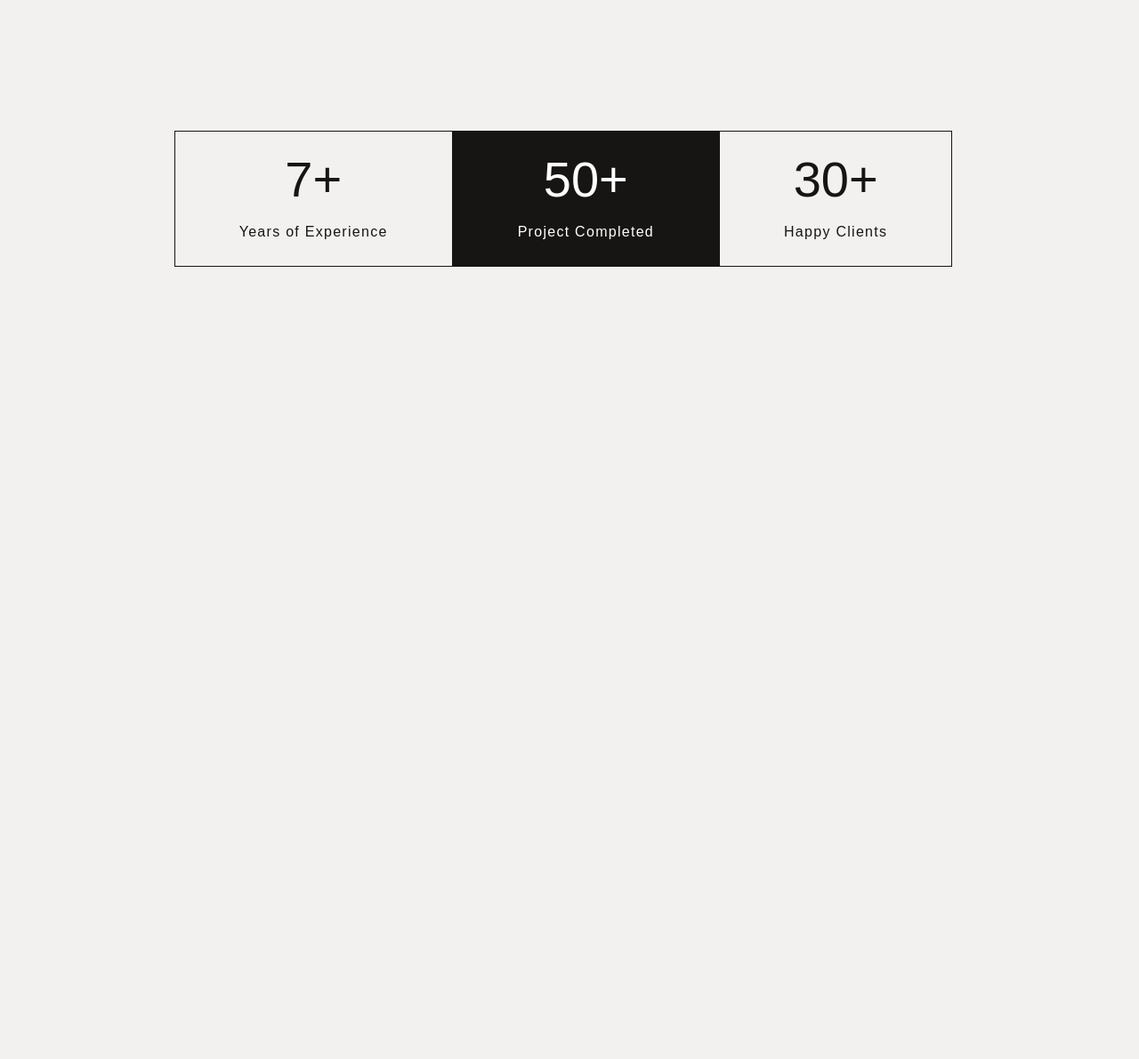
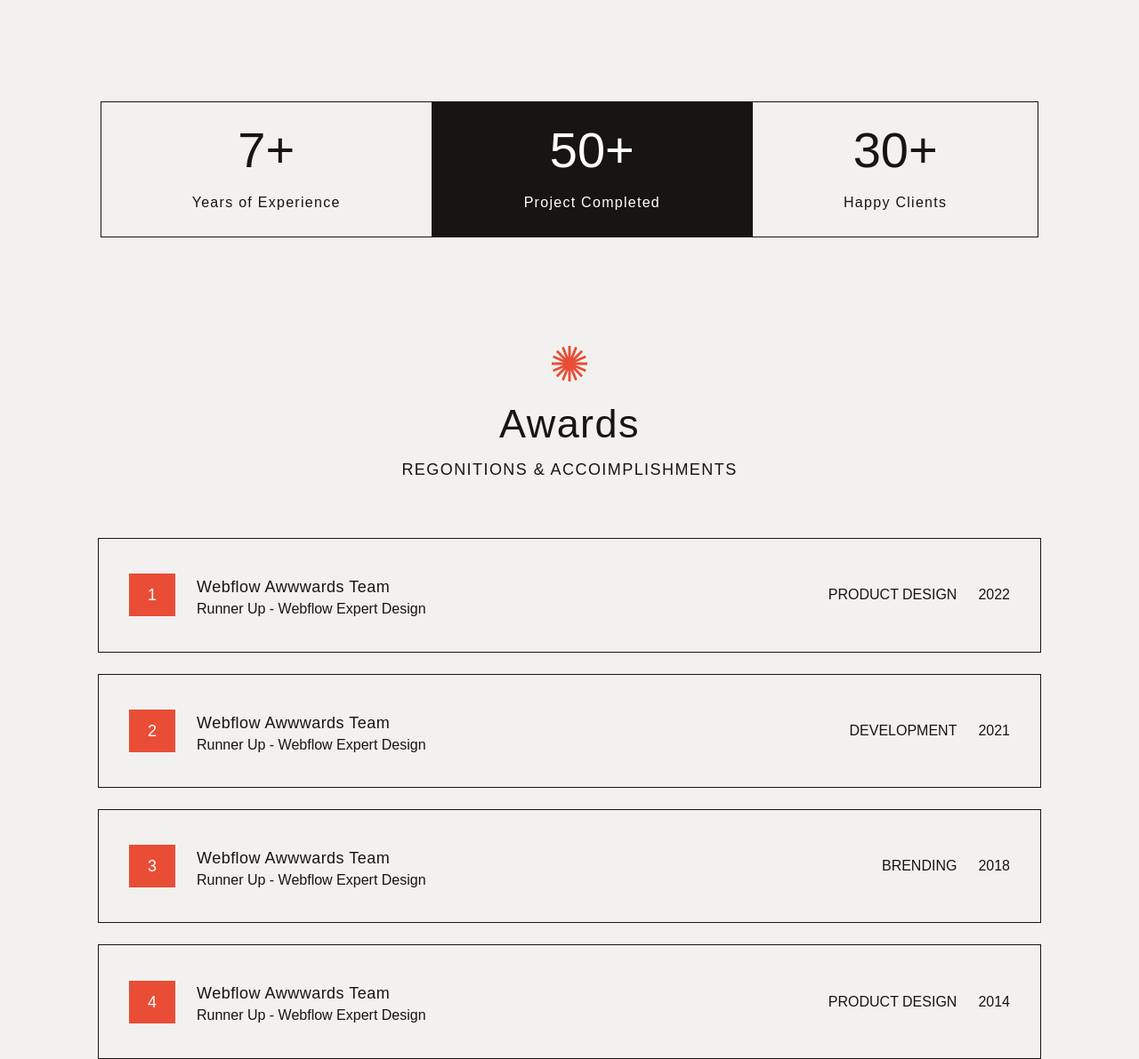
Before and after one commit to kirillovaaa/moxa, a React app: page / in a window 1280 px wide. Shown: the part 1251-2442 px from the top of the page at 89% size. Before the commit the page ends 1551 px from the top, so only its background shows below. Built offline with nearby package versions, Linux system fonts and the light colour scheme; a web font is replaced by a local one.

Commit message:
feat: сделать awards

```diff
--- a/src/components/App/App.js
+++ b/src/components/App/App.js
@@ -3,6 +3,7 @@ import Header from "../Header/Header";
 import Promo from "../Promo/Promo";
 import Ribbon from "../Ribbon/Ribbon";
 import Description from "../Description/Description";
+import Awards from "../Awards/Awards";
 
 // import Footer from "../Footer/Footer";
 
@@ -13,6 +14,7 @@ const App = () => {
       <Promo />
       <Ribbon />
       <Description />
+      <Awards />
     </main>
   );
 };
--- /dev/null
+++ b/src/components/Awards/Awards.css
@@ -0,0 +1,83 @@
+.awards {
+  display: flex;
+  flex-direction: column;
+  align-items: center;
+}
+
+.awards__image {
+  width: 40px;
+  height: 40px;
+  margin-bottom: 22px;
+}
+
+.awards__title {
+  margin: 0;
+  font-size: 45px;
+  font-weight: 400;
+  letter-spacing: 1.44px;
+  margin-bottom: 9px;
+}
+
+.awards__subtitle {
+  margin: 0;
+  font-size: 18px;
+  font-weight: 400;
+  line-height: 32px;
+  letter-spacing: 1.44px;
+  margin-bottom: 61px;
+}
+
+.awards__items {
+  display: flex;
+  flex-direction: column;
+  gap: 24px;
+}
+
+.awards__item {
+  display: flex;
+  flex-direction: row;
+  align-items: center;
+  width: 1060px;
+  justify-content: space-between;
+  padding: 38px 34px;
+  border: 1px solid #161513;
+}
+
+.awards__item-wrapper {
+  display: flex;
+  flex-direction: row;
+  gap: 24px;
+  align-items: center;
+}
+
+.awards__item-number {
+  border: 1px solid #e94d35;
+  padding: 7px 20px;
+  background-color: #e94d35;
+  color: #fff;
+  font-size: 18px;
+  line-height: 32px;
+}
+
+.awards__item-text {
+  display: flex;
+  flex-direction: column;
+}
+
+.awards__item-title {
+  font-size: 23px;
+  font-weight: 400;
+  line-height: 32px;
+  letter-spacing: 0.48px;
+}
+.awards__item-title {
+  font-size: 18px;
+  font-weight: 400;
+  line-height: 32px;
+}
+
+.awards__item-name,
+.awards__item-data {
+  font-size: 16px;
+  line-height: 32px;
+}
--- /dev/null
+++ b/src/components/Awards/Awards.js
@@ -0,0 +1,82 @@
+import React from "react";
+import "./Awards.css";
+import sun from "../../images/sun.svg";
+
+const Awards = () => {
+  return (
+    <section className="awards">
+      <img className="awards__image" src={sun} alt="sun" />
+      <h2 className="awards__title">Awards</h2>
+      <h3 className="awards__subtitle">REGONITIONS & ACCOIMPLISHMENTS</h3>
+
+      <div className="awards__items">
+        <div className="awards__item">
+          <div className="awards__item-wrapper">
+            <span className="awards__item-number">1</span>
+            <div className="awards__item-text">
+              <span className="awards__item-title">Webflow Awwwards Team</span>
+              <span className="awards__item-subtitle">
+                Runner Up - Webflow Expert Design
+              </span>
+            </div>
+          </div>
+
+          <div className="awards__item-wrapper">
+            <span className="awards__item-name">PRODUCT DESIGN</span>
+            <span className="awards__item-data">2022</span>
+          </div>
+        </div>
+        <div className="awards__item">
+          <div className="awards__item-wrapper">
+            <span className="awards__item-number">2</span>
+            <div className="awards__item-text">
+              <span className="awards__item-title">Webflow Awwwards Team</span>
+              <span className="awards__item-subtitle">
+                Runner Up - Webflow Expert Design
+              </span>
+            </div>
+          </div>
+
+          <div className="awards__item-wrapper">
+            <span className="awards__item-name">DEVELOPMENT</span>
+            <span className="awards__item-data">2021</span>
+          </div>
+        </div>
+        <div className="awards__item">
+          <div className="awards__item-wrapper">
+            <span className="awards__item-number">3</span>
+            <div className="awards__item-text">
+              <span className="awards__item-title">Webflow Awwwards Team</span>
+              <span className="awards__item-subtitle">
+                Runner Up - Webflow Expert Design
+              </span>
+            </div>
+          </div>
+
+          <div className="awards__item-wrapper">
+            <span className="awards__item-name">BRENDING</span>
+            <span className="awards__item-data">2018</span>
+          </div>
+        </div>
+        <div className="awards__item">
+          <div className="awards__item-wrapper">
+            <span className="awards__item-number">4</span>
+            <div className="awards__item-text">
+              <span className="awards__item-title">Webflow Awwwards Team</span>
+              <span className="awards__item-subtitle">
+                Runner Up - Webflow Expert Design
+              </span>
+            </div>
+          </div>
+
+          <div className="awards__item-wrapper">
+            <span className="awards__item-name">PRODUCT DESIGN</span>
+            <span className="awards__item-data">2014</span>
+          </div>
+        </div>
+      </div>
+    </section>
+  );
+};
+
+export default Awards;
--- a/src/components/Description/Description.css
+++ b/src/components/Description/Description.css
@@ -1,13 +1,15 @@
 .description {
   display: flex;
   flex-direction: column;
-  margin: 165px 204px 0 190px;
+  margin-top: 160px;
+  align-items: center;
 }
 .description__container {
   display: flex;
   flex-direction: row;
   align-items: center;
   justify-content: space-between;
+  width: 1060px;
 }
 
 .description__block {
@@ -78,7 +80,7 @@
 .description__items {
   display: flex;
   flex-direction: row;
-  margin-top: 150px;
+  margin: 122px 0;
   align-items: center;
   justify-content: center;
 }
@@ -87,7 +89,7 @@
   display: flex;
   flex-direction: column;
   text-align: center;
-  padding: 22px 72px;
+  padding: 22px 102px;
   gap: 11px;
   border: 1px solid #161513;
 }
@@ -96,7 +98,7 @@
   flex-direction: column;
   gap: 11px;
   background-color: #161513;
-  padding: 22px 72px;
+  padding: 22px 102px;
   text-align: center;
   border: 1px solid #161513;
   color: #fff;
@@ -115,19 +117,3 @@
   line-height: 32px;
   letter-spacing: 1.28px;
 }
-
-@media screen and (max-width: 1338px) {
-  .description__subtitle {
-    font-size: 40px;
-  }
-  .description__container {
-    display: flex;
-    flex-direction: row;
-    gap: 30px;
-  }
-  .description__data {
-    display: flex;
-    flex-direction: row;
-    gap: 30px;
-  }
-}
--- a/src/index.css
+++ b/src/index.css
@@ -6,6 +6,7 @@ body {
   -moz-osx-font-smoothing: grayscale;
   background: #f2f1ef;
   color: #161513;
+  font-weight: 400;
 }
 
 code {
```
